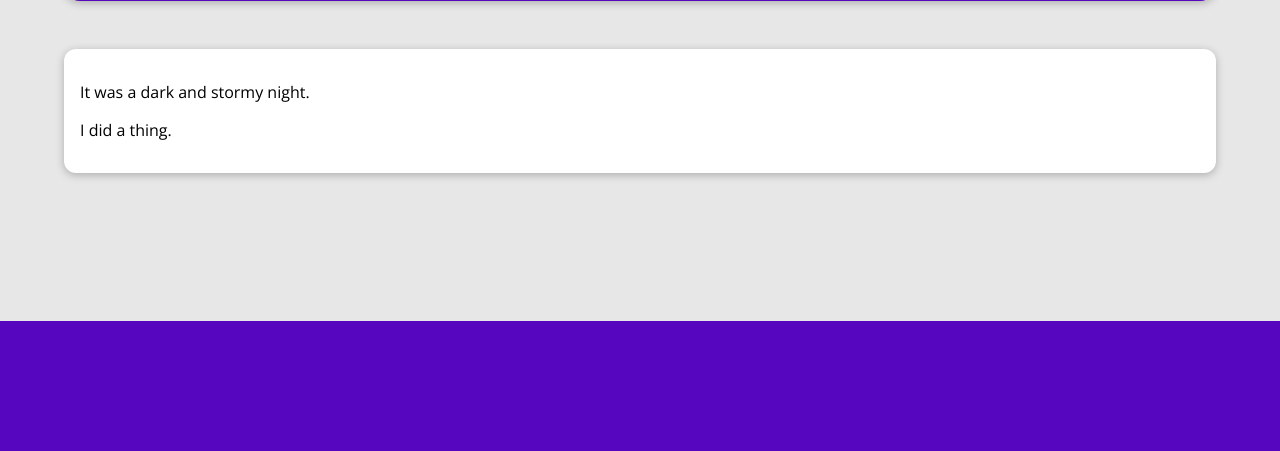
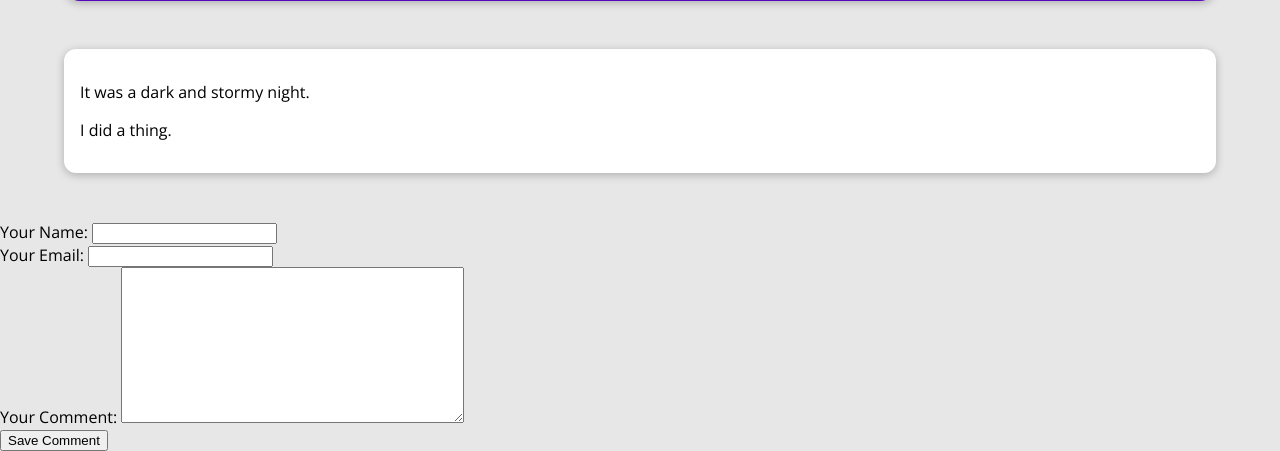
Before and after one commit to mcampbell/udemy-django, a Django app: a page that uses my_site/blog/templates/blog/post-detail.html in a window 1280 px wide. Shown: the part 479-930 px from the top of the page. Before the commit the page ends 800 px from the top, so only its background shows below. Run offline with Django 5.2, Linux system fonts and the light colour scheme; data comes from the database, SQL or seed files in the repository.

Commit message:
Ugly comment form using standard flow

```diff
--- /dev/null
+++ b/my_site/blog/forms.py
@@ -0,0 +1,14 @@
+from django import forms
+
+from blog.models import Comment
+
+
+class CommentForm(forms.ModelForm):
+    class Meta:
+        model = Comment
+        fields = ["user_name", "user_email", "text"]
+        labels = {
+            "user_name": "Your Name",
+            "user_email": "Your Email",
+            "text": "Your Comment",
+        }
--- a/my_site/blog/templates/blog/post-detail.html
+++ b/my_site/blog/templates/blog/post-detail.html
@@ -29,4 +29,11 @@
     <main>
         <p>{{ post.content|linebreaks }}</p>
     </main>
+    <div>
+        <form>
+            {{ comment_form }}
+            <button type="submit">Save Comment</button>
+        </form>
+    </div>
+
 {% endblock %}
--- a/my_site/blog/views.py
+++ b/my_site/blog/views.py
@@ -1,5 +1,6 @@
 from django.views.generic import TemplateView, DetailView, ListView
 
+from .forms import CommentForm
 from .models import Post
 
 # This could also be a ListView since we're getting an abbreviated list of Posts.  We'd still have to override
@@ -26,3 +27,9 @@ class PostDetailView(DetailView):
     template_name = "blog/post-detail.html"
     # context_object_name = "post"
     # pk not required since we're using slug, and Django knows that and does it automatically.
+
+    # We want the comment view on this page, so we put it into the context for the post detail to render.
+    def get_context_data(self, **kwargs):
+        context = super().get_context_data(**kwargs)
+        context["comment_form"] = CommentForm()
+        return context
```
